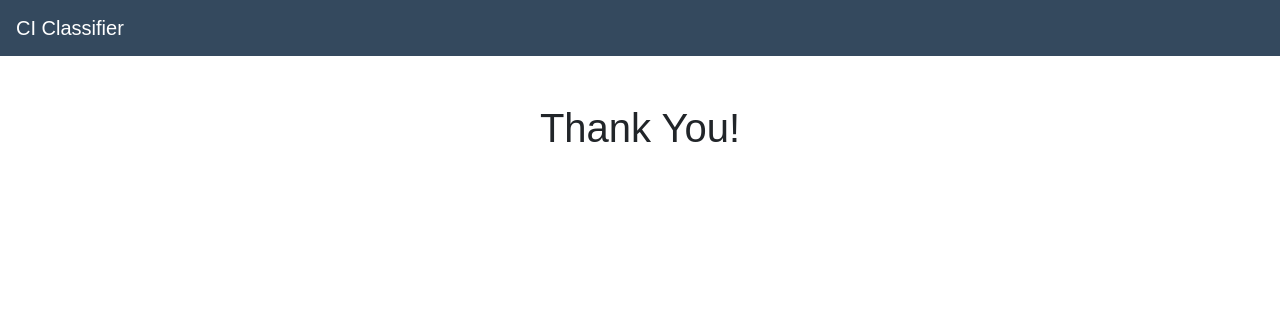
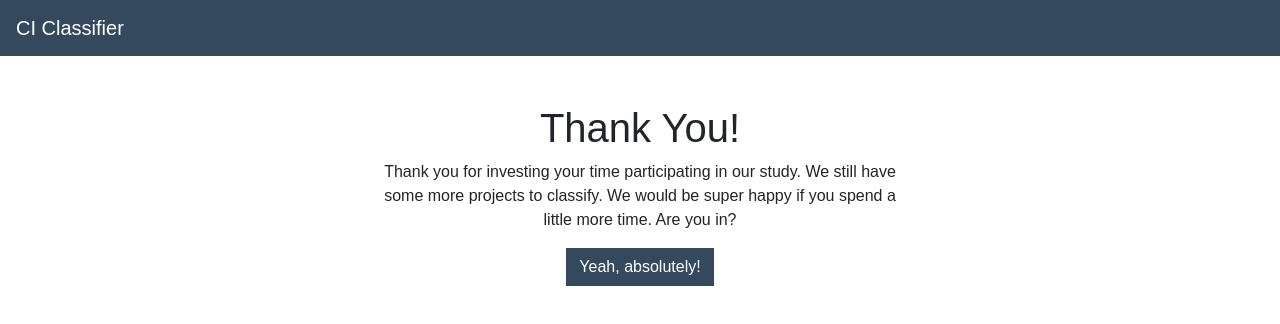
Before and after one commit to cinder-config/classification-frontend, a Nuxt app: page /thanks in a window 1280 px wide. Shown: the top 324 px of the page. Built offline with nearby package versions, Linux system fonts and the light colour scheme.

Commit message:
Finish screen :)
Signed-off-by: Timothy Zemp <timothy.zemp@gmail.com>

```diff
--- a/pages/classify.vue
+++ b/pages/classify.vue
@@ -1,6 +1,6 @@
 <template>
     <b-container class="mt-5">
-        <div class="progress-wrapper mb-5">
+        <div class="progress-wrapper mb-5" v-if="this.$store.state.counter <= this.amountOfClassifications">
             <div class="text-center">
                 <p class="small mb-1">Evaluation {{ this.$store.state.counter }} out of {{ this.amountOfClassifications
                     }}.</p>
@@ -133,7 +133,7 @@
     layout: 'default',
     data() {
       return {
-        amountOfClassifications: 10,
+        amountOfClassifications: 2,
         apiUrl: process.env.apiUrl,
         loading: true,
         project: {},
@@ -175,11 +175,13 @@
           },
         }).then(function(response) {
           // we are finished :-D
-          if (that.$store.state.counter === that.amountOfClassifications + 1) {
+          if (that.$store.state.counter > that.amountOfClassifications && !that.$store.state.hasSeenFinishScreen) {
             that.$router.push('/thanks');
+            return;
           }
           if (response.data === null) {
-            that.$router.push('/thanks');
+            that.$router.push('/finish');
+            return;
           }
           that.classification = response.data;
           if (that.classification.project) {
--- /dev/null
+++ b/pages/finish.vue
@@ -0,0 +1,21 @@
+<template>
+    <b-container class="mt-5">
+        <b-row>
+            <b-col cols="6" offset="3">
+                <div class="text-center">
+                    <h1>Thank You!</h1>
+                    <p>Thank you so much. We are out of projects :-)</p>
+                </div>
+            </b-col>
+        </b-row>
+    </b-container>
+</template>
+
+<script>
+  export default {
+    layout: 'default',
+  };
+</script>
+
+<style lang="scss">
+</style>
--- a/pages/thanks.vue
+++ b/pages/thanks.vue
@@ -1,12 +1,28 @@
 <template>
-    <b-container class="text-center mt-5">
-        <h1>Thank You!</h1>
+    <b-container class="mt-5">
+        <b-row>
+            <b-col cols="6" offset="3">
+                <div class="text-center">
+                    <h1>Thank You!</h1>
+                    <p>Thank you for investing your time participating in our study. We still have some more projects to
+                        classify. We would be super happy if you spend a little more time. Are you in?</p>
+                    <button v-on:click="moreProjects" class="btn btn-primary">Yeah, absolutely!</button>
+                </div>
+            </b-col>
+        </b-row>
     </b-container>
 </template>
 
 <script>
   export default {
     layout: 'default',
+    methods: {
+      moreProjects: function() {
+        this.$store.commit('SET_HAS_SEEN_FINISH_SCREEN',true);
+        this.$router.push('classify');
+        return;
+      }
+    }
   };
 </script>
 
--- a/store/index.js
+++ b/store/index.js
@@ -1,6 +1,7 @@
 export const state = () => ({
   user: {},
   counter: 1,
+  hasSeenFinishScreen: false
 });
 
 export const mutations = {
@@ -9,5 +10,8 @@ export const mutations = {
   },
   INCREMENT_COUNTER(state) {
     state.counter++;
+  },
+  SET_HAS_SEEN_FINISH_SCREEN(state, value) {
+    state.hasSeenFinishScreen = value;
   }
 }
```
